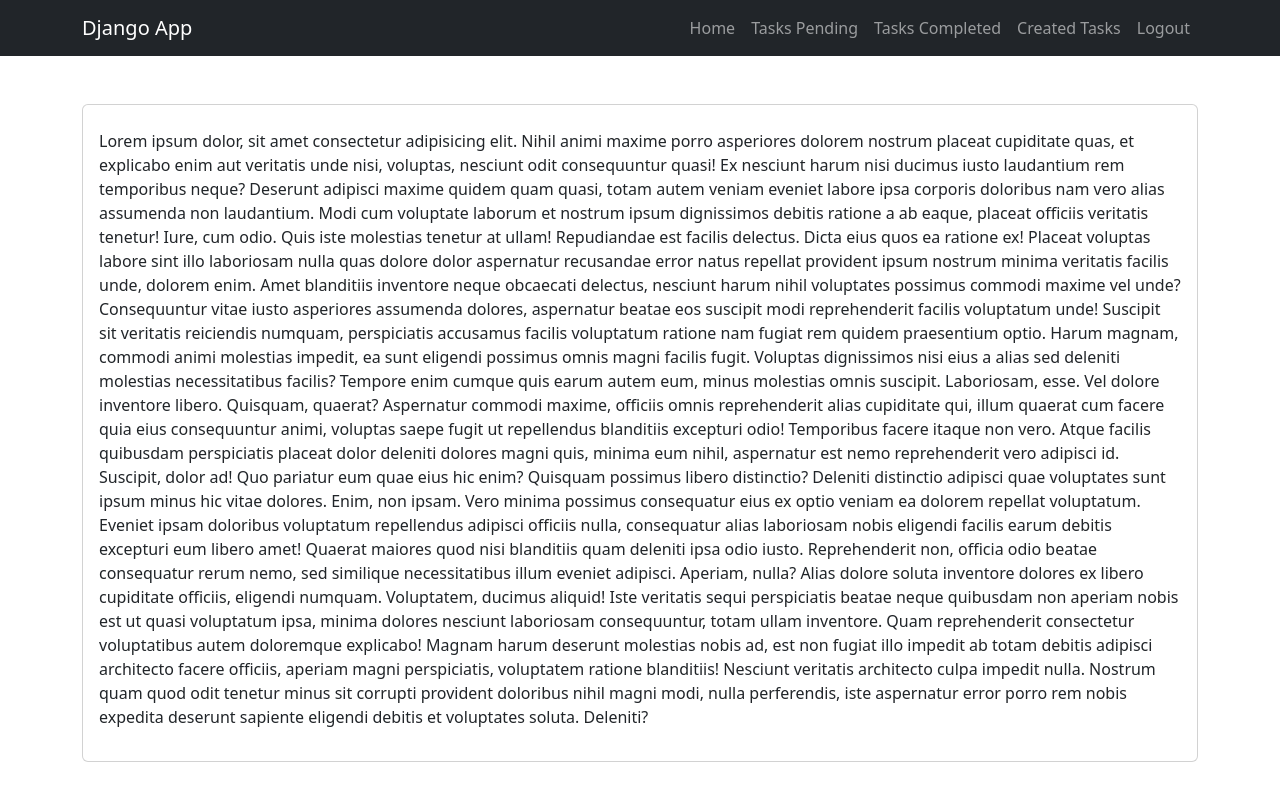
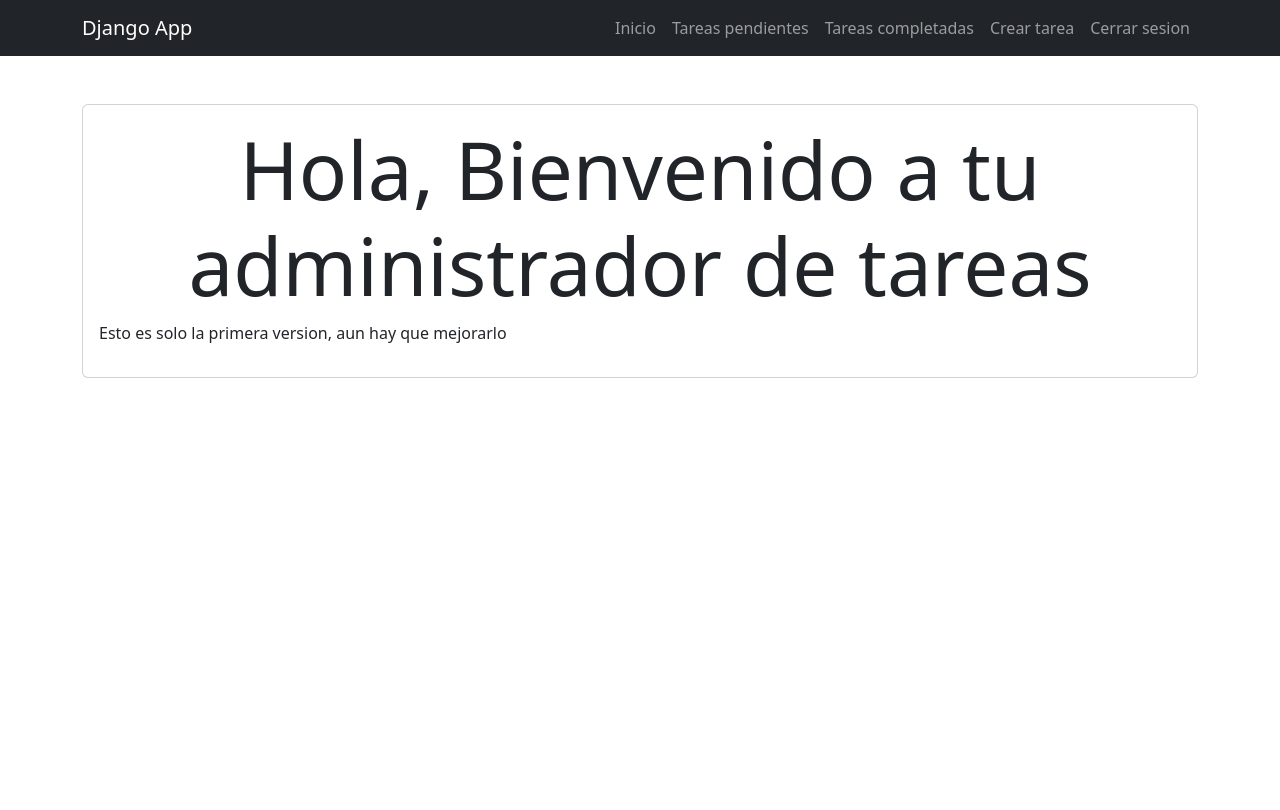
Before and after one commit to LuisBels/task-app, a Django app: page / in a window 1280 px wide. After the commit the page ends 378 px from the top, so only its background shows below. Run offline with Django 4.2, Linux system fonts and the light colour scheme; the visitor is signed in with stand-in values (Sample User, id 1).

Commit message:
Pusimos todo en espanol

```diff
--- a/tasks/templates/tasks/base.html
+++ b/tasks/templates/tasks/base.html
@@ -17,28 +17,28 @@
       <div class="collapse navbar-collapse" id="navbarNav">
         <ul class="navbar-nav ms-auto">
           <li class="nav-item">
-            <a href="/"  class="nav-link">Home</a>
+            <a href="/"  class="nav-link">Inicio</a>
           </li>
 
           {% if user.is_authenticated %}
               <li class="nav-item">
-                <a href="/tasks"  class="nav-link">Tasks Pending</a>
+                <a href="/tasks"  class="nav-link">Tareas pendientes</a>
               </li>
               <li class="nav-item">
-                <a href="/tasks_completed"  class="nav-link">Tasks Completed</a>
+                <a href="/tasks_completed"  class="nav-link">Tareas completadas</a>
               </li>
               <li class="nav-item">
-                <a href="/tasks/create"  class="nav-link">Created Tasks</a>
+                <a href="/tasks/create"  class="nav-link">Crear tarea</a>
               </li>
               <li class="nav-item">
-                <a href="/logout"  class="nav-link">Logout</a>
+                <a href="/logout"  class="nav-link">Cerrar sesion </a>
               </li>
           {% else %}
             <li class="nav-item">
-              <a href="/signup"  class="nav-link">Signup</a>
+              <a href="/signup"  class="nav-link">Registrarse</a>
             </li>
             <li class="nav-item">
-              <a href="/signin"  class="nav-link">Signin</a>
+              <a href="/signin"  class="nav-link">Iniciar sesion</a>
             </li>
           {% endif %}
         </ul>
--- a/tasks/templates/tasks/created_task.html
+++ b/tasks/templates/tasks/created_task.html
@@ -7,7 +7,7 @@
     <div class="col-md-4 offset-md-4 mt-5">
       <form action="/tasks/create/" method="POST" class="card card-body">
 
-        <h1>Created Tasks</h1>
+        <h1>Crear Tarea</h1>
         {{error}}
         {% csrf_token %}
         {{form.as_p}}
--- a/tasks/templates/tasks/edit_task.html
+++ b/tasks/templates/tasks/edit_task.html
@@ -11,7 +11,7 @@
 
 
   <button class="btn btn-primary">
-    Update
+    Actualizar
   </button>
 </form>
 
--- a/tasks/templates/tasks/home.html
+++ b/tasks/templates/tasks/home.html
@@ -3,22 +3,8 @@
 {% block content %}
   <main class="container py-5">
     <section class="card card-body">
-      <h1 class=" display-1 text-center">{{tasks.user.username}}</h1>
-      <p>Lorem ipsum dolor, sit amet consectetur adipisicing elit. Nihil animi maxime porro asperiores dolorem nostrum placeat cupiditate quas, et explicabo enim aut veritatis unde nisi, voluptas, nesciunt odit consequuntur quasi!
-      Ex nesciunt harum nisi ducimus iusto laudantium rem temporibus neque? Deserunt adipisci maxime quidem quam quasi, totam autem veniam eveniet labore ipsa corporis doloribus nam vero alias assumenda non laudantium.
-      Modi cum voluptate laborum et nostrum ipsum dignissimos debitis ratione a ab eaque, placeat officiis veritatis tenetur! Iure, cum odio. Quis iste molestias tenetur at ullam! Repudiandae est facilis delectus.
-      Dicta eius quos ea ratione ex! Placeat voluptas labore sint illo laboriosam nulla quas dolore dolor aspernatur recusandae error natus repellat provident ipsum nostrum minima veritatis facilis unde, dolorem enim.
-      Amet blanditiis inventore neque obcaecati delectus, nesciunt harum nihil voluptates possimus commodi maxime vel unde? Consequuntur vitae iusto asperiores assumenda dolores, aspernatur beatae eos suscipit modi reprehenderit facilis voluptatum unde!
-      Suscipit sit veritatis reiciendis numquam, perspiciatis accusamus facilis voluptatum ratione nam fugiat rem quidem praesentium optio. Harum magnam, commodi animi molestias impedit, ea sunt eligendi possimus omnis magni facilis fugit.
-      Voluptas dignissimos nisi eius a alias sed deleniti molestias necessitatibus facilis? Tempore enim cumque quis earum autem eum, minus molestias omnis suscipit. Laboriosam, esse. Vel dolore inventore libero. Quisquam, quaerat?
-      Aspernatur commodi maxime, officiis omnis reprehenderit alias cupiditate qui, illum quaerat cum facere quia eius consequuntur animi, voluptas saepe fugit ut repellendus blanditiis excepturi odio! Temporibus facere itaque non vero.
-      Atque facilis quibusdam perspiciatis placeat dolor deleniti dolores magni quis, minima eum nihil, aspernatur est nemo reprehenderit vero adipisci id. Suscipit, dolor ad! Quo pariatur eum quae eius hic enim?
-      Quisquam possimus libero distinctio? Deleniti distinctio adipisci quae voluptates sunt ipsum minus hic vitae dolores. Enim, non ipsam. Vero minima possimus consequatur eius ex optio veniam ea dolorem repellat voluptatum.
-      Eveniet ipsam doloribus voluptatum repellendus adipisci officiis nulla, consequatur alias laboriosam nobis eligendi facilis earum debitis excepturi eum libero amet! Quaerat maiores quod nisi blanditiis quam deleniti ipsa odio iusto.
-      Reprehenderit non, officia odio beatae consequatur rerum nemo, sed similique necessitatibus illum eveniet adipisci. Aperiam, nulla? Alias dolore soluta inventore dolores ex libero cupiditate officiis, eligendi numquam. Voluptatem, ducimus aliquid!
-      Iste veritatis sequi perspiciatis beatae neque quibusdam non aperiam nobis est ut quasi voluptatum ipsa, minima dolores nesciunt laboriosam consequuntur, totam ullam inventore. Quam reprehenderit consectetur voluptatibus autem doloremque explicabo!
-      Magnam harum deserunt molestias nobis ad, est non fugiat illo impedit ab totam debitis adipisci architecto facere officiis, aperiam magni perspiciatis, voluptatem ratione blanditiis! Nesciunt veritatis architecto culpa impedit nulla.
-      Nostrum quam quod odit tenetur minus sit corrupti provident doloribus nihil magni modi, nulla perferendis, iste aspernatur error porro rem nobis expedita deserunt sapiente eligendi debitis et voluptates soluta. Deleniti?</p>
+      <h1 class=" display-1 text-center">Hola, Bienvenido a tu administrador de tareas</h1>
+      <p>Esto es solo la primera version, aun hay que mejorarlo</p>
     </section>
   </main>
 
--- a/tasks/templates/tasks/signin.html
+++ b/tasks/templates/tasks/signin.html
@@ -5,7 +5,7 @@
   <div class="row">
     <div class="col-md-4 offset-md-4">
       <form action="" method="POST" class="card card-body mt-5">
-        <h1 class="text-center">Signin</h1>
+        <h1 class="text-center">Inicio de sesion</h1>
         {{error}}
         {% csrf_token %}
 
--- a/tasks/templates/tasks/signup.html
+++ b/tasks/templates/tasks/signup.html
@@ -7,7 +7,7 @@
   <div class="row">
     <div class="col-md-4 offset-md-4">
       <form action="" method="POST" class="card card-body mt-5">
-        <h1 class="text-center">Signup</h1>
+        <h1 class="text-center">Registro</h1>
         {{error}}
         {% csrf_token %}
 
--- a/tasks/templates/tasks/task_completed.html
+++ b/tasks/templates/tasks/task_completed.html
@@ -5,7 +5,7 @@
 <main class="container">
   <div class="row">
     <div class="col-md-6 offset-md-3">
-      <h1 class="text-center display-3 py-5"> Task Completed</h1>
+      <h1 class="text-center display-3 py-5"> Tareas Completadas</h1>
 
       <ul class="list-group">
         {% for task in tasks %}
--- a/tasks/templates/tasks/task_detail.html
+++ b/tasks/templates/tasks/task_detail.html
@@ -18,7 +18,7 @@
           {% csrf_token %}
 
           <button class="btn btn-primary">
-           Complete
+           Completada
           </button>
         </form>
 
@@ -26,7 +26,7 @@
           {% csrf_token %}
 
           <button class="btn btn-danger">
-          Delete
+          Borrar
           </button>
         </form>
       </div>
--- a/tasks/templates/tasks/tasks.html
+++ b/tasks/templates/tasks/tasks.html
@@ -5,7 +5,7 @@
 <main class="container">
   <div class="row">
     <div class="col-md-6 offset-md-3">
-      <h1 class="text-center display-3 py-5"> Task Pending</h1>
+      <h1 class="text-center display-3 py-5"> Tareas Pendientes</h1>
 
       <ul class="list-group">
         {% for task in tasks %}
--- a/tasks/views.py
+++ b/tasks/views.py
@@ -12,10 +12,8 @@ from django.contrib.auth.decorators import login_required
 
 
 def home(request):
-    tasks = Task.objects.filter(user=request.user)
-    return render(request, "tasks/home.html", {
-        "tasks": tasks
-    })
+
+    return render(request, "tasks/home.html")
 
 
 def signup(request):
```
